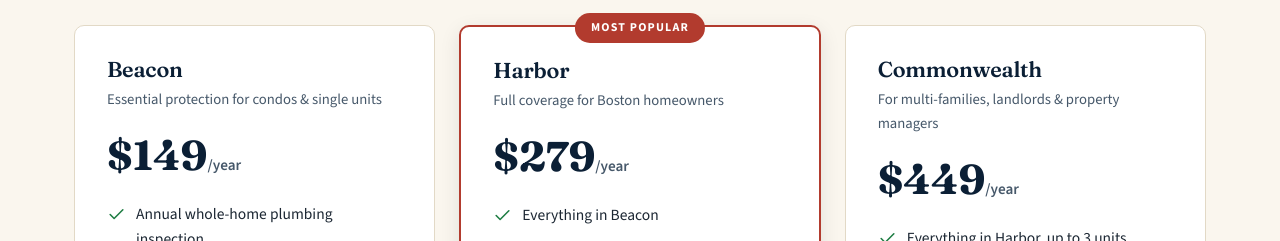
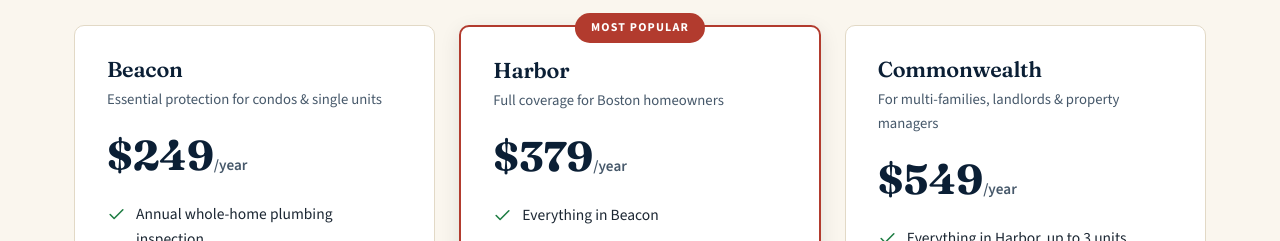
Before and after one commit to jeffdodge/plumbingemergencyboston, a plain HTML site: page index.html in a window 1280 px wide. Shown: the part 4300-4541 px from the top of the page. Drawn offline with nearby package versions, Linux system fonts and the light colour scheme.

Commit message:
Update maintenance plan pricing to $249/$379/$549 per year
Co-Authored-By: Claude Fable 5 <noreply@anthropic.com>

```diff
--- a/index.html
+++ b/index.html
@@ -365,7 +365,7 @@
           <div class="plan reveal">
             <h3>Beacon</h3>
             <p class="plan-tagline">Essential protection for condos &amp; single units</p>
-            <div class="plan-price">$149<span>/year</span></div>
+            <div class="plan-price">$249<span>/year</span></div>
             <ul class="plan-features">
               <li><svg class="icon" aria-hidden="true"><use href="#i-check"/></svg> Annual whole-home plumbing inspection</li>
               <li><svg class="icon" aria-hidden="true"><use href="#i-check"/></svg> Water heater flush &amp; safety check</li>
@@ -378,7 +378,7 @@
             <span class="plan-flag">Most Popular</span>
             <h3>Harbor</h3>
             <p class="plan-tagline">Full coverage for Boston homeowners</p>
-            <div class="plan-price">$279<span>/year</span></div>
+            <div class="plan-price">$379<span>/year</span></div>
             <ul class="plan-features">
               <li><svg class="icon" aria-hidden="true"><use href="#i-check"/></svg> Everything in Beacon</li>
               <li><svg class="icon" aria-hidden="true"><use href="#i-check"/></svg> Pre-winter freeze-protection audit</li>
@@ -391,7 +391,7 @@
           <div class="plan reveal">
             <h3>Commonwealth</h3>
             <p class="plan-tagline">For multi-families, landlords &amp; property managers</p>
-            <div class="plan-price">$449<span>/year</span></div>
+            <div class="plan-price">$549<span>/year</span></div>
             <ul class="plan-features">
               <li><svg class="icon" aria-hidden="true"><use href="#i-check"/></svg> Everything in Harbor, up to 3 units</li>
               <li><svg class="icon" aria-hidden="true"><use href="#i-check"/></svg> Twice-yearly inspections</li>
```
